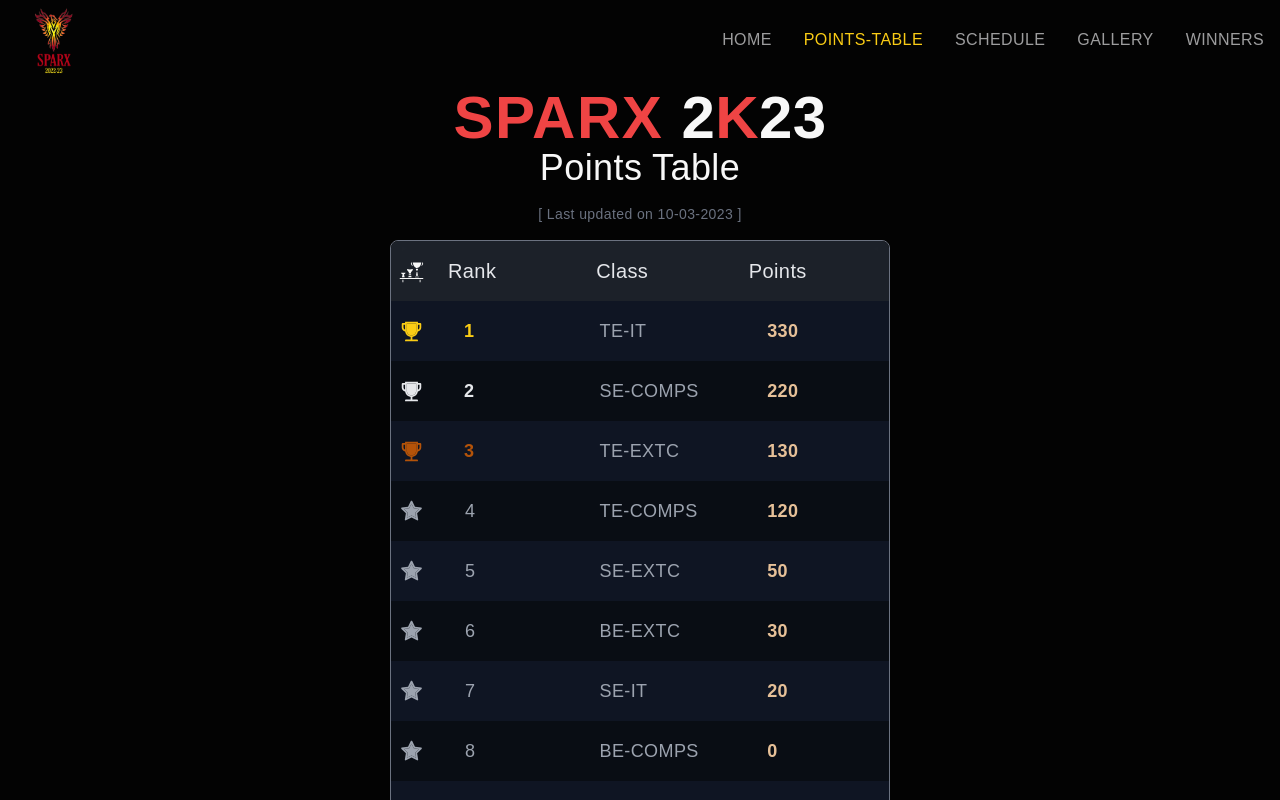
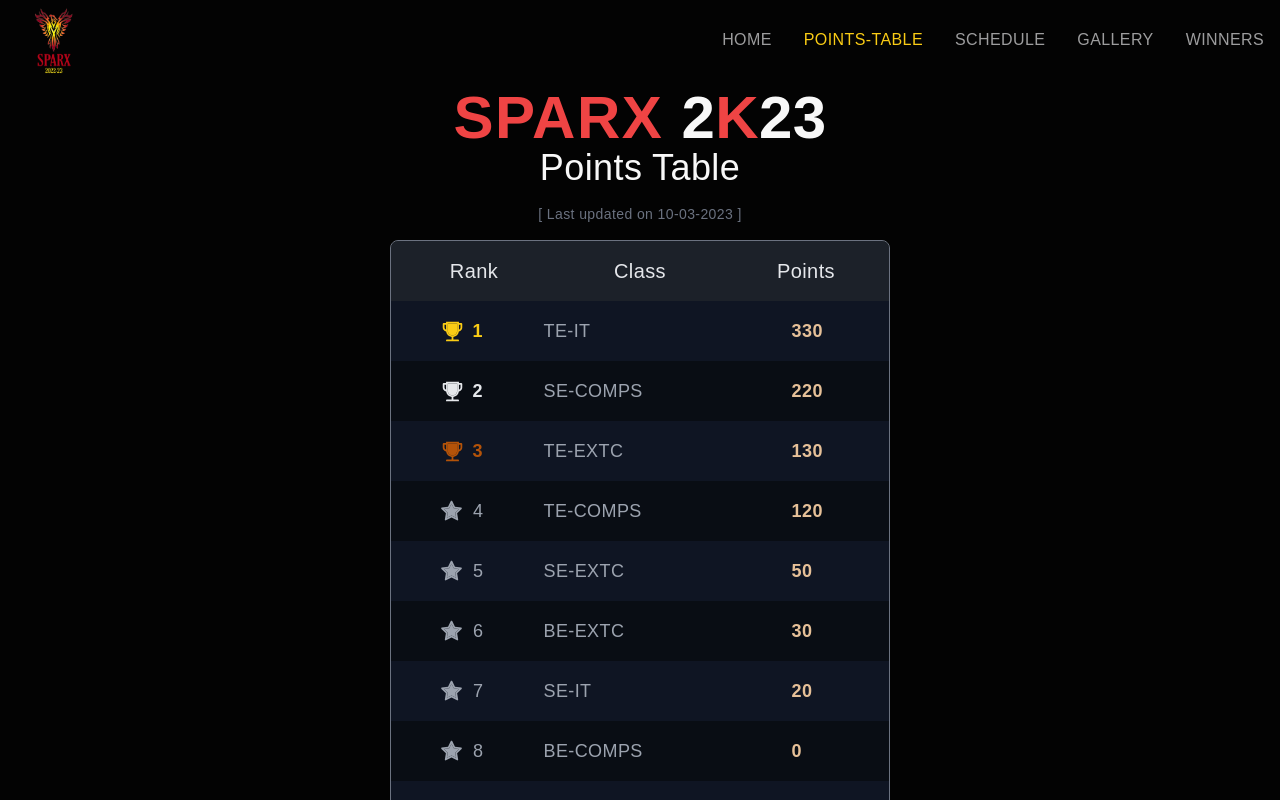
Before and after one commit to MrunalVaidya0715/sparx-website, a Next.js app in the folder sparx-web-app/: page /points in a window 1280 px wide. Shown: the top 800 px of the page. Built offline with nearby package versions, Linux system fonts and the light colour scheme.

Commit message:
Improved PT design

```diff
--- a/sparx-web-app/components/Navbar.jsx
+++ b/sparx-web-app/components/Navbar.jsx
@@ -16,6 +16,7 @@ function Navbar() {
   const [nav, setNav] = useState(false);
   const [navBg, setNavBg] = useState('#030303');
   const [linkColor, setLinkColor] = useState('#9D9D9E');
+
 
   const brochure = 'https://firebasestorage.googleapis.com/v0/b/fileupload-ff0a8.appspot.com/o/Sparx%20brochure%202022-23.pdf?alt=media&token=2e066469-306d-4bef-bae1-73a84fd71290'
 
@@ -136,7 +137,7 @@ function Navbar() {
             <div className='h-full  flex flex-col justify-center'>
               <ul className='uppercase text-white flex flex-col justify-between gap-6' >
                 <Link href='/'>
-                  <li onClick={() => setNav(false)} className={`ml-4 ${router.asPath === '/' ? "text-yellow-400" : ""} hover:bg-[#b12647] p-2 rounded-md text-md font-light tracking-widest md:text-lg uppercase hover:text-[#000000]/50 hover:ml-12  ease-in duration-150`}><div className=' flex items-center justify-start'><AiFillHome className=' mr-2' />Home</div></li>
+                  <li onClick={() => setNav(false)} className={`ml-4 ${router.asPath === '/' || router.asPath === '/home' ? "text-yellow-400" : ""} hover:bg-[#b12647] p-2 rounded-md text-md font-light tracking-widest md:text-lg uppercase hover:text-[#000000]/50 hover:ml-12  ease-in duration-150`}><div className=' flex items-center justify-start'><AiFillHome className=' mr-2' />Home</div></li>
                 </Link>
                 <Link href='/points'>
                   <li onClick={() => setNav(false)} className={`ml-4 ${router.asPath === '/points' ? "text-yellow-400" : ""} hover:bg-[#b12647] p-2 rounded-md text-md font-light tracking-widest md:text-lg uppercase hover:text-[#000000]/50 hover:ml-12  ease-in duration-150`}><div className=' flex items-center justify-start'><MdLeaderboard className=' mr-2' />Points-Table</div></li>
--- a/sparx-web-app/src/pages/points.jsx
+++ b/sparx-web-app/src/pages/points.jsx
@@ -133,7 +133,7 @@ const points = () => {
                 color: "white"
             }
         },
-        head:{
+        head: {
             style: {
                 color: "black",
 
@@ -159,17 +159,15 @@ const points = () => {
             </div>
             <div className='  w-[90%] lg:w-[75%] max-w-[500px] overflow-hidden flex flex-col justify-center mt-2  items-center rounded-lg  border-[1px] border-gray-500'>
                 <div className=' w-full h-full flex flex-col justify-between items-center'>
-                    <div className=' w-full flex items-center justify-between bg-gray-700/50 backdrop-blur-md'>
-                        <div className=' w-fit pl-2'>
-                            <GiTrophiesShelf size={25} />
-                        </div>
-                        <div className='  w-full p-4 ml-2 text-lg lg:text-xl'>
+                    <div className=' w-full flex items-center justify-between bg-gray-700/50'>
+
+                        <div className='flex justify-center w-full p-4  text-lg lg:text-xl'>
                             <h3 className=' text-gray-200 font-light'>Rank</h3>
                         </div>
-                        <div className='  w-full p-2 text-lg lg:text-xl'>
+                        <div className=' flex justify-center w-full p-4 text-lg lg:text-xl'>
                             <h3 className=' text-gray-200 font-light'>Class</h3>
                         </div>
-                        <div className='  w-full p-4 text-lg lg:text-xl'>
+                        <div className=' flex justify-center w-full p-4 text-lg lg:text-xl'>
                             <h3 className=' text-gray-200 font-light'>Points</h3>
                         </div>
                         {/*Entry */}
@@ -181,25 +179,27 @@ const points = () => {
                     {
                         data.map((row, index) => (
                             <div key={index} className={
-                                row.rank % 2 !== 1 ? ("w-full pl-2 flex items-center justify-between bg-gray-900/50 text-md md:text-lg") :
-                                    ("w-full pl-2 flex items-center justify-between bg-gray-900/90 backdrop-blur-sm text-md md:text-lg ")
+                                row.rank % 2 !== 1 ? ("w-full px-1 flex items-center justify-between bg-gray-900/50 text-md md:text-lg") :
+                                    ("w-full px-1 flex items-center justify-between bg-gray-900/90 text-md md:text-lg ")
                             }
                             >
+                                <div className=' p-4 flex w-[50%] items-center justify-center'>
                                     <div className={row.rank === 1 ? "text-yellow-400" : row.rank === 2 ? "text-gray-200" : row.rank === 3 ? "text-amber-700" : " text-gray-100"}>
                                         {
-                                        row.rank === 1 ? <AiTwotoneTrophy size={25} /> : row.rank === 2 ? <AiTwotoneTrophy size={25}  /> : row.rank === 3 ? <AiTwotoneTrophy size={25}  /> : <AiTwotoneStar size={25}  className=' text-gray-400' />
+                                            row.rank === 1 ? <AiTwotoneTrophy size={25} /> : row.rank === 2 ? <AiTwotoneTrophy size={25} /> : row.rank === 3 ? <AiTwotoneTrophy size={25} /> : <AiTwotoneStar size={25} className=' text-gray-400' />
                                         }
                                     </div>
 
-                                <div className=' ml-10  w-full '>
+                                    <div className=' ml-2 flex justify-center '>
                                         <p className={
                                             row.rank === 1 ? "text-yellow-400 font-extrabold" : row.rank === 2 ? "text-gray-200 font-extrabold" : row.rank === 3 ? " text-amber-700 font-extrabold" : " text-gray-400 ml-[1px]"
                                         }>{row.rank}</p>
                                     </div>
-                                <div className=' w-full p-4'>
+                                </div>
+                                <div className=' w-full flex justify-start p-4'>
                                     <p className=' text-gray-400 font-medium'>{row.class}</p>
                                 </div>
-                                <div className=' w-full pl-10 p-4'>
+                                <div className=' w-[40%] flex items justify-start p-4'>
                                     <h3 className=' text-[#e6c098]'>{row.points}</h3>
                                 </div>
                             </div>
```
Lines whose indentation alone changed are shown as unchanged.
